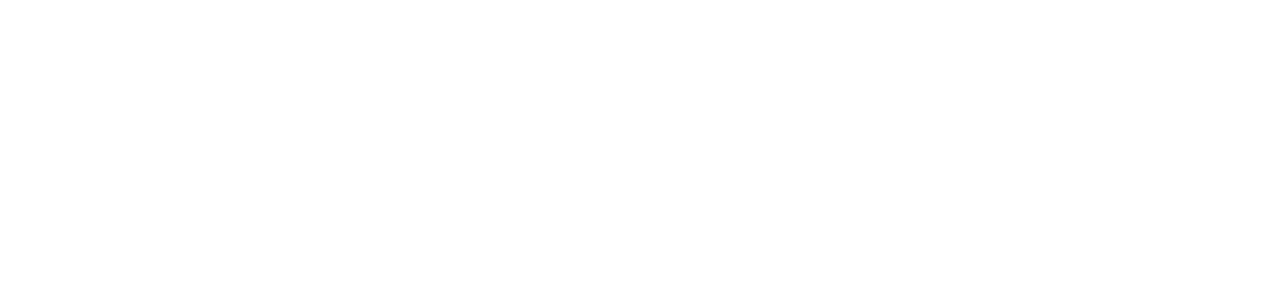
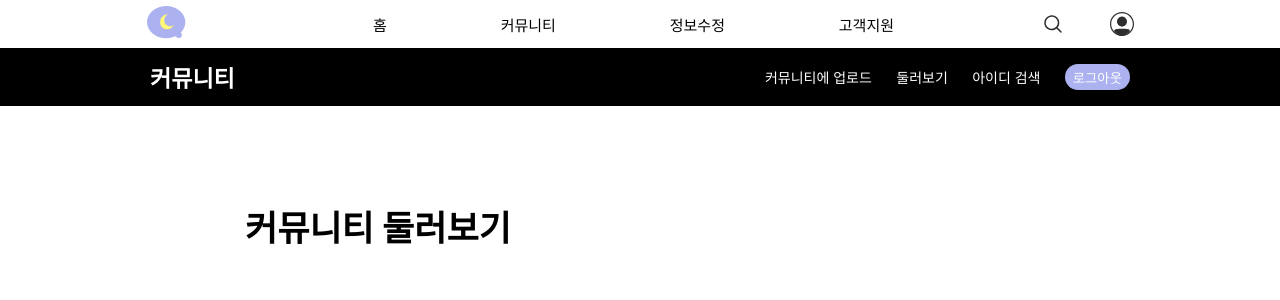
Before and after one commit to Team-Journal/Journal-Frontend, a React (Create React App) app: page /community in a window 1280 px wide. Shown: the top 300 px of the page. Built offline with nearby package versions, Linux system fonts and the light colour scheme; the HTML template or start-up script is replaced by a standard one.

Commit message:
✨ :: 커뮤니티 페이지 퍼블리싱

```diff
--- a/src/pages/community/index.tsx
+++ b/src/pages/community/index.tsx
@@ -1,11 +1,34 @@
-import React from 'react'
+import MainHeader from "../../components/main-header";
+import SubHeader from "../../components/sub-header";
+import styled from "styled-components";
 
 const Community = () => {
   return (
     <div>
-
+      <MainHeader />
+      <SubHeader
+        title="커뮤니티"
+        menu1="커뮤니티에 업로드"
+        menu2="둘러보기"
+        menu3="아이디 검색"
+      />
+      <Container>
+        <PageTitle>커뮤니티 둘러보기</PageTitle>
+      </Container>
     </div>
-  )
-}
+  );
+};
 
 export default Community;
+
+const Container = styled.div`
+  display: flex;
+`;
+
+const PageTitle = styled.p`
+  font-size: 35px;
+  margin-top: 200px;
+  font-weight: 650;
+  margin-left: 245px;
+  display: flex;
+`;
```
